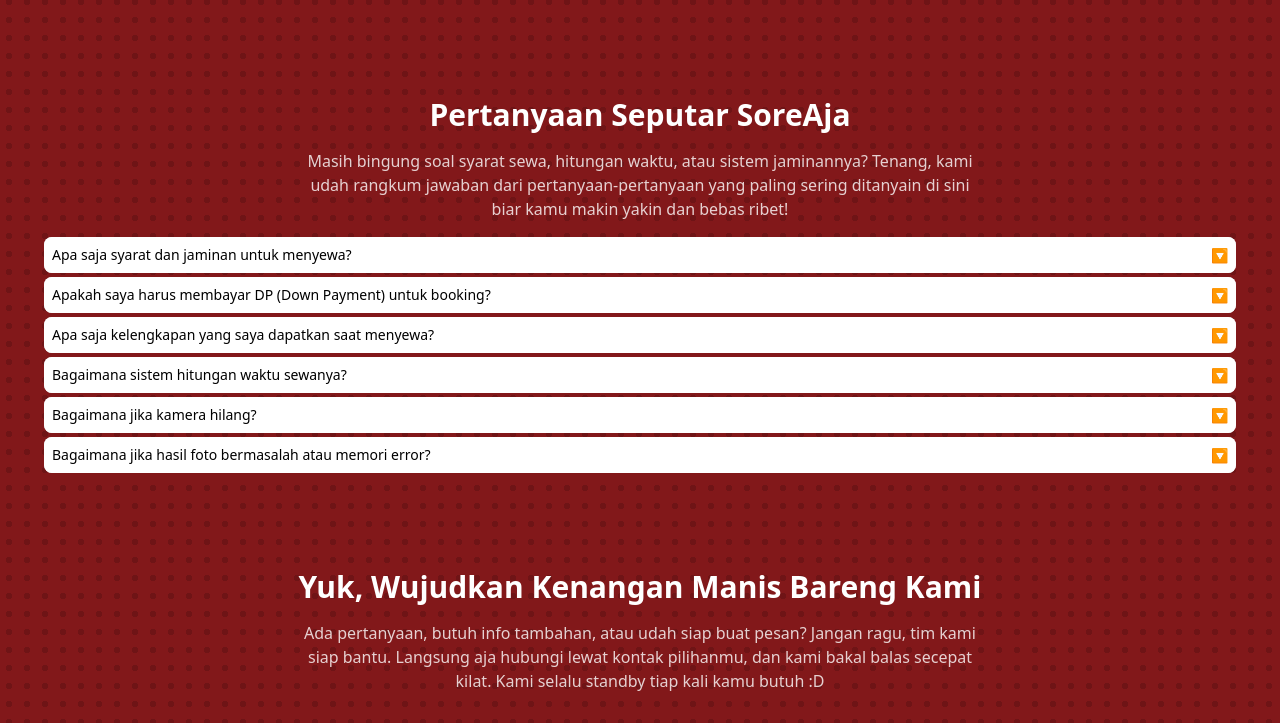
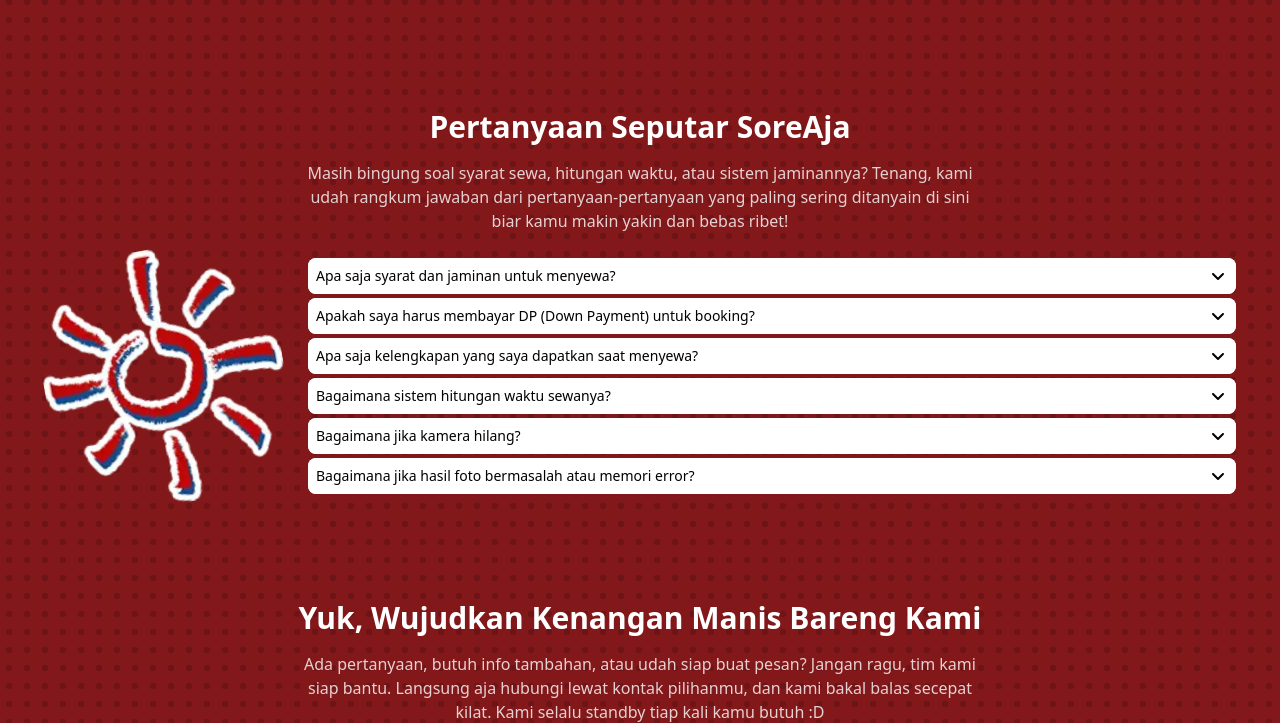
Before and after one commit to punkestu/soreaja, a plain HTML site: page index.html in a window 1280 px wide. Shown: the part 2509-3232 px from the top of the page. Drawn offline with nearby package versions, Linux system fonts and the light colour scheme; a web font is replaced by a local one.

Commit message:
Enhance summary paragraph styling by limiting max-width for better layout

```diff
--- a/index.html
+++ b/index.html
@@ -397,7 +397,7 @@
             adalah bukti otentiknya.
           </p>
           <a
-            class="inline-flex items-center gap-2 text-white font-medium hover:text-red-400 transition-colors"
+            class="inline-flex items-center gap-2 text-white font-medium hover:text-red-400 transition-colors mt-2 text-lg underline"
             href="https://gallery.soreaja.my.id/12Qn6qLYk_A-AJWqhTZaPZs3wlBJrJuRJ"
             >Jelajahi Galeri Kami
             <i data-lucide="arrow-right" class="w-4 h-4"></i
@@ -564,27 +564,59 @@
             makin yakin dan bebas ribet!
           </p>
         </div>
-        <div class="flex flex-col gap-1 px-6 text-sm">
+        <div class="flex items-center gap-6 w-full px-6">
+          <img
+            src="Logo_border.webp"
+            alt="Logo SoreAja - Sewa Digicam dan Layanan Photobox di Banyuwangi"
+            width="240"
+            rel="preload"
+            as="image"
+            fetchpriority="high"
+            class="animate-[wiggle_1s_steps(2,end)_infinite] sm:block hidden"
+          />
+          <div class="flex flex-col gap-1 text-sm grow">
             <details class="bg-slate-200 rounded-lg">
               <summary
-              class="cursor-pointer bg-white p-2 rounded-lg flex justify-between gap-2"
+                class="cursor-pointer bg-white p-2 rounded-lg flex justify-between"
               >
-              Apa saja syarat dan jaminan untuk menyewa?
-              <span class="caret rotate-90">▶</span>
+                <p>Apa saja syarat dan jaminan untuk menyewa?</p>
+                <svg
+                  class="caret w-5 h-5"
+                  xmlns="http://www.w3.org/2000/svg"
+                  viewBox="0 0 640 640"
+                >
+                  <!--!Font Awesome Free v7.3.1 by @fontawesome - https://fontawesome.com License - https://fontawesome.com/license/free Copyright 2026 Fonticons, Inc.-->
+                  <path
+                    fill="rgb(0, 0, 0)"
+                    d="M297.4 438.6C309.9 451.1 330.2 451.1 342.7 438.6L502.7 278.6C515.2 266.1 515.2 245.8 502.7 233.3C490.2 220.8 469.9 220.8 457.4 233.3L320 370.7L182.6 233.4C170.1 220.9 149.8 220.9 137.3 233.4C124.8 245.9 124.8 266.2 137.3 278.7L297.3 438.7z"
+                  />
+                </svg>
               </summary>
               <p class="p-2 rounded-lg">
                 Penyewa wajib menitipkan identitas asli yang masih berlaku
                 (contoh: E-KTP asli/SIM/KTM/Paspor). Jaminan akan dikembalikan
-              saat kamera dikembalikan dalam kondisi baik. *Syarat dan ketentuan
-              berlaku
+                saat kamera dikembalikan dalam kondisi baik. *Syarat dan
+                ketentuan berlaku
               </p>
             </details>
             <details class="bg-slate-200 rounded-lg">
               <summary
-              class="cursor-pointer bg-white p-2 rounded-lg flex justify-between gap-2"
+                class="cursor-pointer bg-white p-2 rounded-lg flex justify-between"
               >
+                <p>
                   Apakah saya harus membayar DP (Down Payment) untuk booking?
-              <span class="caret rotate-90">▶</span>
+                </p>
+                <svg
+                  class="caret w-5 h-5"
+                  xmlns="http://www.w3.org/2000/svg"
+                  viewBox="0 0 640 640"
+                >
+                  <!--!Font Awesome Free v7.3.1 by @fontawesome - https://fontawesome.com License - https://fontawesome.com/license/free Copyright 2026 Fonticons, Inc.-->
+                  <path
+                    fill="rgb(0, 0, 0)"
+                    d="M297.4 438.6C309.9 451.1 330.2 451.1 342.7 438.6L502.7 278.6C515.2 266.1 515.2 245.8 502.7 233.3C490.2 220.8 469.9 220.8 457.4 233.3L320 370.7L182.6 233.4C170.1 220.9 149.8 220.9 137.3 233.4C124.8 245.9 124.8 266.2 137.3 278.7L297.3 438.7z"
+                  />
+                </svg>
               </summary>
               <p class="p-2 rounded-lg">
                 Ya, untuk mengunci tanggal dan ketersediaan kamera, diwajibkan
@@ -595,35 +627,65 @@
               <summary
                 class="cursor-pointer bg-white p-2 rounded-lg flex justify-between gap-2"
               >
-              Apa saja kelengkapan yang saya dapatkan saat menyewa?
-              <span class="caret rotate-90">▶</span>
+                <p>Apa saja kelengkapan yang saya dapatkan saat menyewa?</p>
+                <svg
+                  class="caret w-5 h-5"
+                  xmlns="http://www.w3.org/2000/svg"
+                  viewBox="0 0 640 640"
+                >
+                  <!--!Font Awesome Free v7.3.1 by @fontawesome - https://fontawesome.com License - https://fontawesome.com/license/free Copyright 2026 Fonticons, Inc.-->
+                  <path
+                    fill="rgb(0, 0, 0)"
+                    d="M297.4 438.6C309.9 451.1 330.2 451.1 342.7 438.6L502.7 278.6C515.2 266.1 515.2 245.8 502.7 233.3C490.2 220.8 469.9 220.8 457.4 233.3L320 370.7L182.6 233.4C170.1 220.9 149.8 220.9 137.3 233.4C124.8 245.9 124.8 266.2 137.3 278.7L297.3 438.7z"
+                  />
+                </svg>
               </summary>
               <p class="p-2 rounded-lg">
                 Setiap penyewaan digicam sudah termasuk: Unit kamera, baterai
                 terisi penuh, memory card (SD Card), strap (tali kamera), pouch
-              atau tas kecil, dan card reader atau kabel data untuk memindahkan
-              foto ke HP.
+                atau tas kecil, dan card reader atau kabel data untuk
+                memindahkan foto ke HP.
               </p>
             </details>
             <details class="bg-slate-200 rounded-lg">
               <summary
                 class="cursor-pointer bg-white p-2 rounded-lg flex justify-between gap-2"
               >
-              Bagaimana sistem hitungan waktu sewanya?
-              <span class="caret rotate-90">▶</span>
+                <p>Bagaimana sistem hitungan waktu sewanya?</p>
+                <svg
+                  class="caret w-5 h-5"
+                  xmlns="http://www.w3.org/2000/svg"
+                  viewBox="0 0 640 640"
+                >
+                  <!--!Font Awesome Free v7.3.1 by @fontawesome - https://fontawesome.com License - https://fontawesome.com/license/free Copyright 2026 Fonticons, Inc.-->
+                  <path
+                    fill="rgb(0, 0, 0)"
+                    d="M297.4 438.6C309.9 451.1 330.2 451.1 342.7 438.6L502.7 278.6C515.2 266.1 515.2 245.8 502.7 233.3C490.2 220.8 469.9 220.8 457.4 233.3L320 370.7L182.6 233.4C170.1 220.9 149.8 220.9 137.3 233.4C124.8 245.9 124.8 266.2 137.3 278.7L297.3 438.7z"
+                  />
+                </svg>
               </summary>
               <p class="p-2 rounded-lg">
-              Hitungan sewa kami adalah per 24 jam (1 hari). Misalnya, jika Anda
-              mengambil kamera hari Sabtu pukul 10.00 pagi, maka batas waktu
-              pengembalian adalah hari Minggu pukul 10.00 pagi.
+                Hitungan sewa kami adalah per 24 jam (1 hari). Misalnya, jika
+                Anda mengambil kamera hari Sabtu pukul 10.00 pagi, maka batas
+                waktu pengembalian adalah hari Minggu pukul 10.00 pagi.
               </p>
             </details>
             <details class="bg-slate-200 rounded-lg">
               <summary
                 class="cursor-pointer bg-white p-2 rounded-lg flex justify-between gap-2"
               >
-              Bagaimana jika kamera hilang?
-              <span class="caret rotate-90">▶</span>
+                <p>Bagaimana jika kamera hilang?</p>
+                <svg
+                  class="caret w-5 h-5"
+                  xmlns="http://www.w3.org/2000/svg"
+                  viewBox="0 0 640 640"
+                >
+                  <!--!Font Awesome Free v7.3.1 by @fontawesome - https://fontawesome.com License - https://fontawesome.com/license/free Copyright 2026 Fonticons, Inc.-->
+                  <path
+                    fill="rgb(0, 0, 0)"
+                    d="M297.4 438.6C309.9 451.1 330.2 451.1 342.7 438.6L502.7 278.6C515.2 266.1 515.2 245.8 502.7 233.3C490.2 220.8 469.9 220.8 457.4 233.3L320 370.7L182.6 233.4C170.1 220.9 149.8 220.9 137.3 233.4C124.8 245.9 124.8 266.2 137.3 278.7L297.3 438.7z"
+                  />
+                </svg>
               </summary>
               <p class="p-2 rounded-lg">
                 Jika kamera atau aksesoris hilang (dicuri, tertinggal, dll.),
@@ -636,16 +698,28 @@
               <summary
                 class="cursor-pointer bg-white p-2 rounded-lg flex justify-between gap-2"
               >
-              Bagaimana jika hasil foto bermasalah atau memori error?
-              <span class="caret rotate-90">▶</span>
+                <p>Bagaimana jika hasil foto bermasalah atau memori error?</p>
+                <svg
+                  class="caret w-5 h-5"
+                  xmlns="http://www.w3.org/2000/svg"
+                  viewBox="0 0 640 640"
+                >
+                  <!--!Font Awesome Free v7.3.1 by @fontawesome - https://fontawesome.com License - https://fontawesome.com/license/free Copyright 2026 Fonticons, Inc.-->
+                  <path
+                    fill="rgb(0, 0, 0)"
+                    d="M297.4 438.6C309.9 451.1 330.2 451.1 342.7 438.6L502.7 278.6C515.2 266.1 515.2 245.8 502.7 233.3C490.2 220.8 469.9 220.8 457.4 233.3L320 370.7L182.6 233.4C170.1 220.9 149.8 220.9 137.3 233.4C124.8 245.9 124.8 266.2 137.3 278.7L297.3 438.7z"
+                  />
+                </svg>
               </summary>
               <p class="p-2 rounded-lg">
-              Kami selalu mengecek kondisi kamera dan memori sebelum diserahkan.
-              Namun, kami sarankan Anda langsung memindahkan foto (back up)
-              setiap selesai sesi pemotretan. Kami tidak bertanggung jawab atas
-              hilangnya data foto akibat kelalaian atau file corrupt.
+                Kami selalu mengecek kondisi kamera dan memori sebelum
+                diserahkan. Namun, kami sarankan Anda langsung memindahkan foto
+                (back up) setiap selesai sesi pemotretan. Kami tidak bertanggung
+                jawab atas hilangnya data foto akibat kelalaian atau file
+                corrupt.
               </p>
             </details>
+          </div>
         </div>
       </section>
 
--- a/tailwind.css
+++ b/tailwind.css
@@ -37,6 +37,10 @@
         display: none;
     }
 
+    summary p {
+        max-width: calc(100% - (var(--spacing)*7));
+    }
+
     .caret {
         transition: transform 0.2s ease;
     }
```
Also changed, not shown: style.css. Lines whose indentation alone changed are shown as unchanged.
